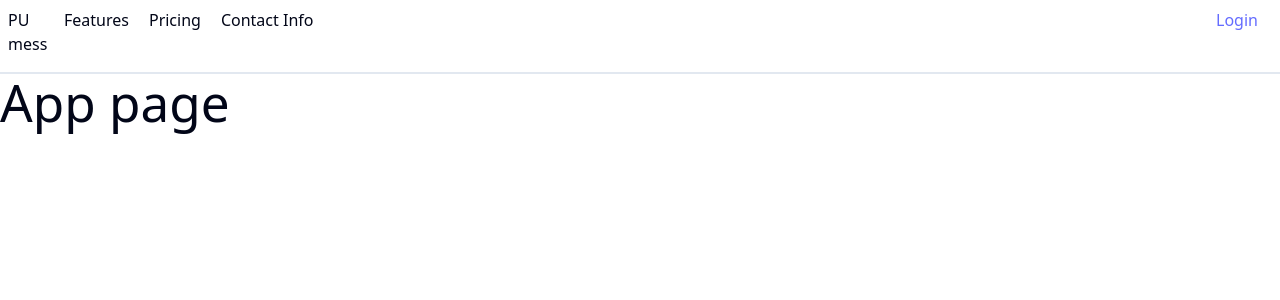
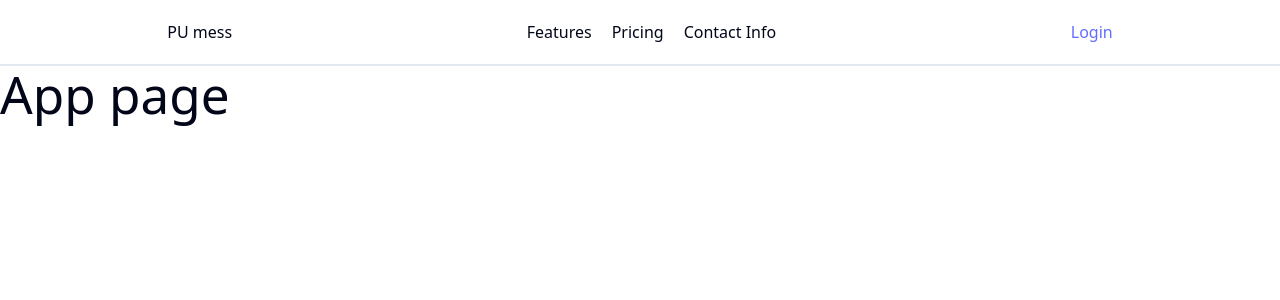
Before and after one commit to nirmaljb/mess-management, a React (Vite) app in the folder frontend/: page / in a window 1280 px wide. Shown: the top 300 px of the page. Built offline with nearby package versions, Linux system fonts and the light colour scheme; no server answers.

Commit message:
created clean header for main app page and student portal

```diff
--- a/frontend/src/components/Header.tsx
+++ b/frontend/src/components/Header.tsx
@@ -5,21 +5,21 @@ export default function Header() {
     const { isSignedIn } = useAuth();
     return (
         <header className="border-b-2">
-            <nav className="flex justify-space cursor-pointer p-2 items-center">
-                <div className="size-14 flex-none">
+            <nav className="flex justify-around cursor-pointer p-5 items-center">
+                <div>
                     <p className="text-md">PU mess</p>
                 </div>
-                <div className="grow size-14 justify-center">
-                    <ul className="flex gap-5 grow">
+                <div>
+                    <ul className="flex space-x-5">
                         <li>Features</li>
                         <li>Pricing</li>
                         <li>Contact Info</li>
                     </ul>
                 </div>
-                {!isSignedIn &&<Link to="/auth" className="size-14 flex-none">
+                {!isSignedIn &&<Link to="/auth">
                     Login
                 </Link>}
-                {isSignedIn && <SignOutButton />}
+                {isSignedIn && <Link to="/student/app">Dashboard</Link>}
             </nav>
         </header>
     )
--- a/frontend/src/main.tsx
+++ b/frontend/src/main.tsx
@@ -11,6 +11,7 @@ import {
 import MainLayout from './MainLayout.tsx'
 import Auth from './pages/Auth.tsx'
 import Dashboard from './pages/Dashboard.tsx'
+import StudentMainLayout from './StudentMainLayout.tsx'
 
 // Import your Publishable Key
 const PUBLISHABLE_KEY = import.meta.env.VITE_CLERK_PUBLISHABLE_KEY
@@ -28,7 +29,7 @@ createRoot(document.getElementById('root')!).render(
             <Route index element={<App />} />
             <Route path="auth/*" element={<Auth />} />
           </Route>
-          <Route path="/student/app" element={<MainLayout /> }>
+          <Route path="/student/app" element={<StudentMainLayout /> }>
             <Route index element={<Dashboard />}/>
           </Route>
         </Routes>
```
